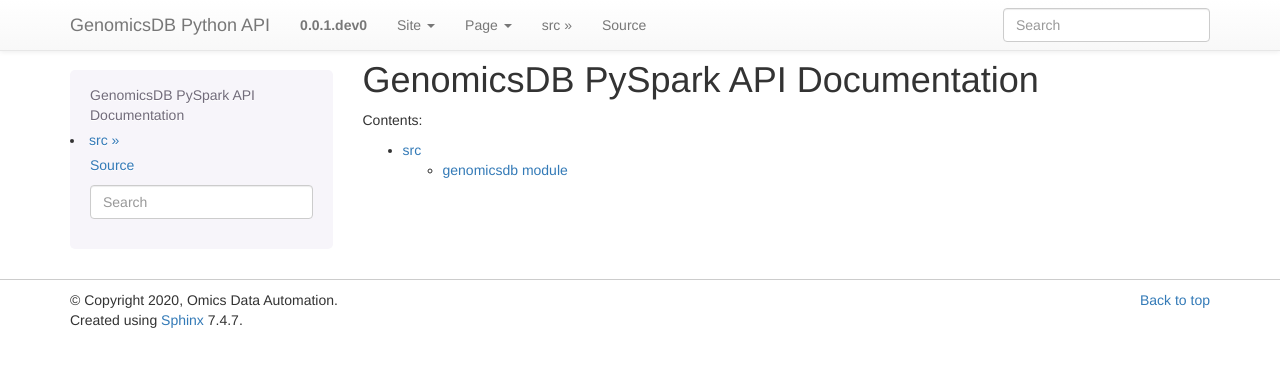
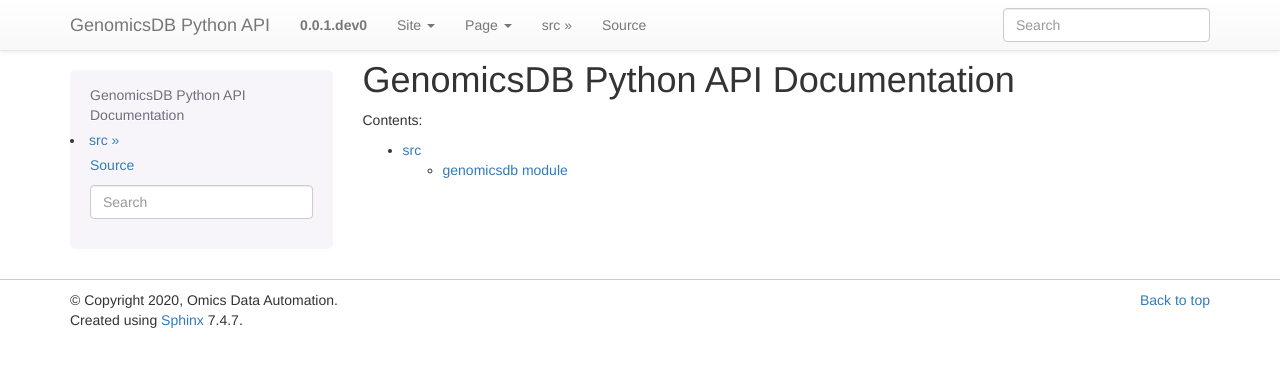
Before and after one commit to GenomicsDB/GenomicsDB-Python, a Sphinx documentation site: the page built from docs/index.rst, in a window 1280 px wide. Shown: the top 367 px of the page. Built offline with Sphinx 7.4.7, drawn with Linux system fonts in a browser that asks for light colours; the version number is read from the project's files by our own code.

```diff
--- a/docs/conf.py
+++ b/docs/conf.py
@@ -186,7 +186,7 @@
         \renewcommand{\headrulewidth}{0.5pt}
         \renewcommand{\footrulewidth}{0.5pt}
 
-        \RequirePackage{tocbibind} %%% comment this to remove page number for following
+        % \RequirePackage{tocbibind} %%% comment this to remove page number for following
         \addto\captionsenglish{\renewcommand{\contentsname}{Table of contents}}
         \addto\captionsenglish{\renewcommand{\listfigurename}{List of figures}}
         \addto\captionsenglish{\renewcommand{\listtablename}{List of tables}}
@@ -231,10 +231,11 @@
             \vfill
             \small \textit{Utilizes the C version of GenomicsDB found on }{\href{https://github.com/GenomicsDB/GenomicsDB}{Github}}
         \end{titlepage}
-
+        \clearpage
         \pagenumbering{arabic}
 
-        '''
+        ''',
+
 }
 
 latex_logo = '_static/logo.pdf'
--- a/docs/index.rst
+++ b/docs/index.rst
@@ -1,4 +1,4 @@
-GenomicsDB PySpark API Documentation
+GenomicsDB Python API Documentation
 ======================================
 
 .. toctree::
```
